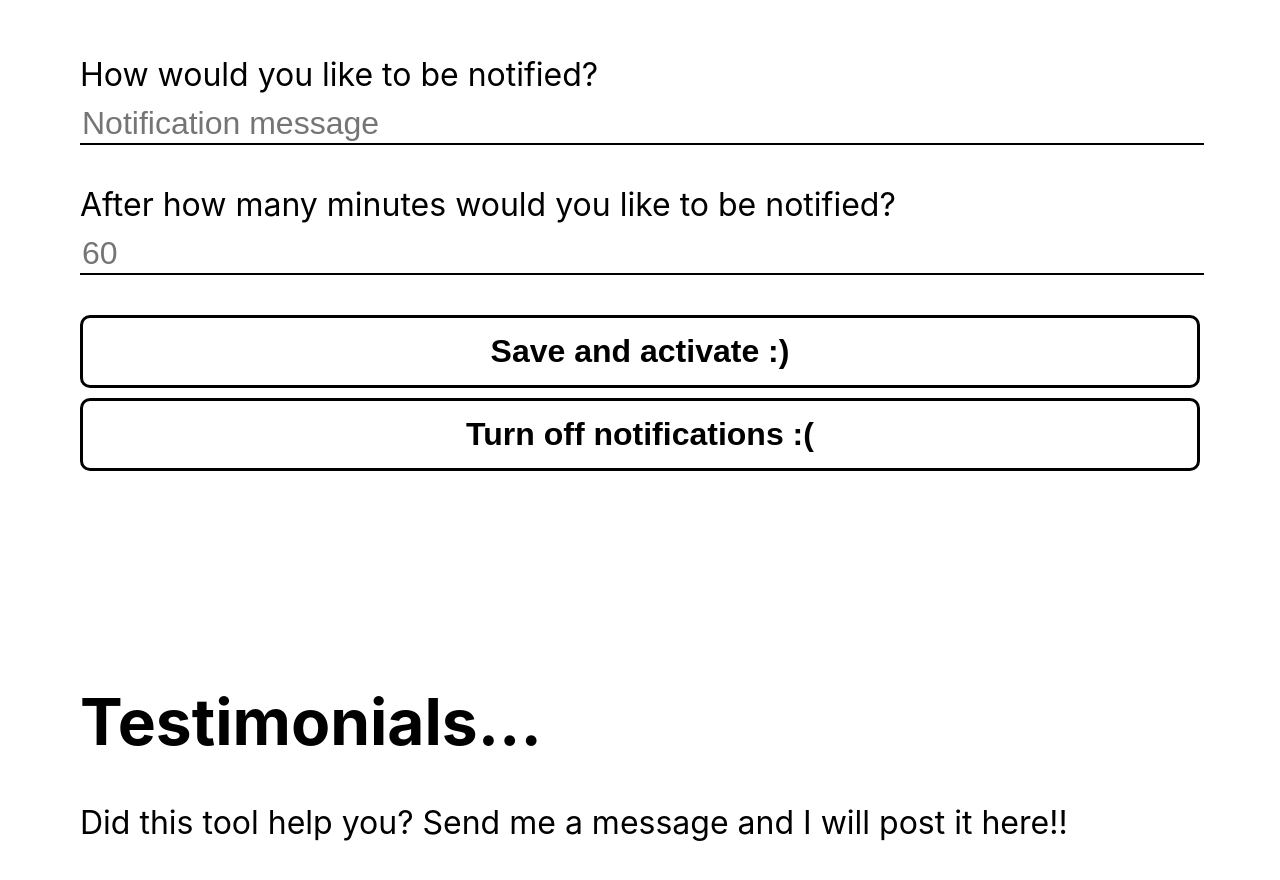
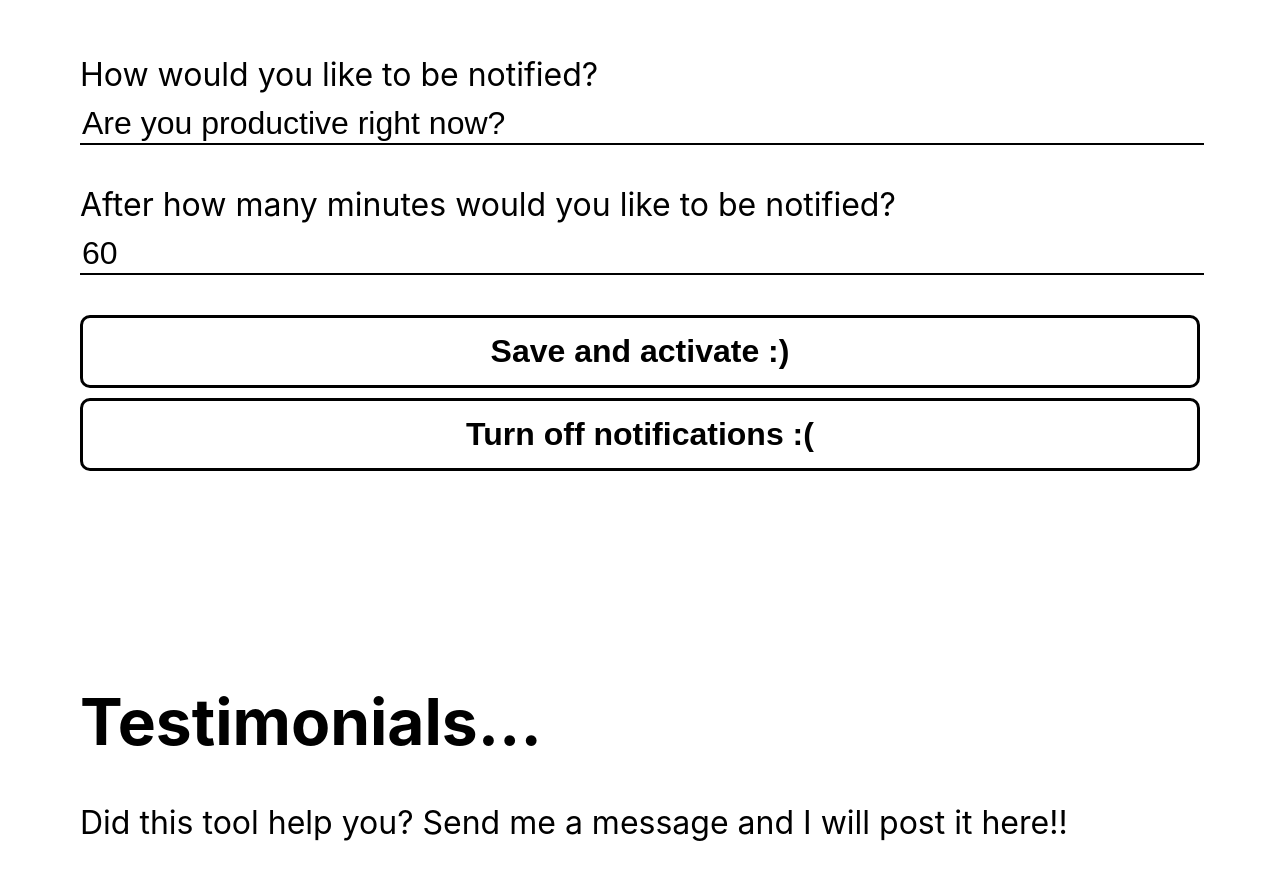
Before and after one commit to matheusdc/productivity-checker, a React (Create React App) app: page / in a window 1280 px wide. Shown: the part 1762-2642 px from the top of the page. Built offline with nearby package versions, Linux system fonts and the light colour scheme.

Commit message:
fix: Adding default values to configuration inputs

```diff
--- a/src/App.js
+++ b/src/App.js
@@ -69,6 +69,7 @@ class App extends Component {
   };
 
   render() {
+    const { timeInMinutes, message } = this.state;
     this.requestNotificationPermission();
 
     return (
@@ -84,6 +85,8 @@ class App extends Component {
           handleTimeUpdate={this.handleTimeUpdate}
           setNofiticationAlert={this.setNofiticationAlert}
           disableNotificationAlerts={this.disableNotificationAlerts}
+          timeInMinutes={timeInMinutes}
+          message={message}
         />
         <Testimonial />
       </div>
--- a/src/App.scss
+++ b/src/App.scss
@@ -117,7 +117,7 @@
       font-size: 1em;
       border: none;
       border-bottom: solid 2px black;
-      min-width: 20px;
+      min-width: 450px;
     }
   }
 }
--- a/src/sections/Configuration.js
+++ b/src/sections/Configuration.js
@@ -4,7 +4,9 @@ const Configuration = ({
   handleMessageUpdate,
   handleTimeUpdate,
   setNofiticationAlert,
-  disableNotificationAlerts
+  disableNotificationAlerts,
+  message,
+  timeInMinutes
 }) => {
   return (
     <div id="customize" className="configuration">
@@ -16,6 +18,7 @@ const Configuration = ({
           className="input"
           type="text"
           placeholder="Notification message"
+          value={message}
         />
       </div>
 
@@ -26,6 +29,7 @@ const Configuration = ({
           className="input"
           type="text"
           placeholder="60"
+          value={timeInMinutes}
         />
       </div>
 
```
